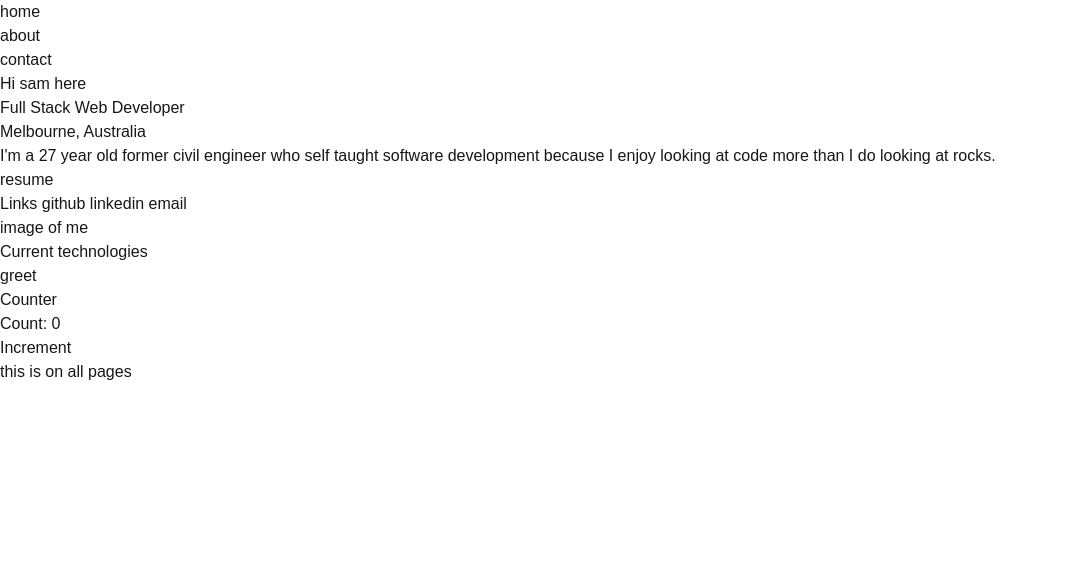
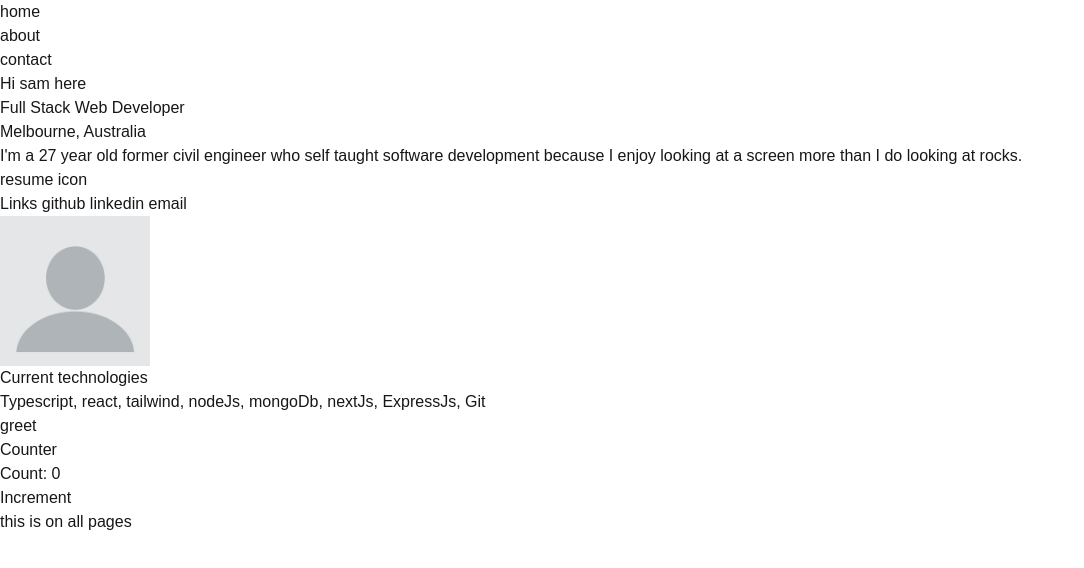
Before and after one commit to samuelchen17/sc-portfolio-2, a Next.js app: page / in a window 1280 px wide. Shown: the top 568 px of the page, without its empty margins (0-1084 px from the left). Built offline with nearby package versions, Linux system fonts and the light colour scheme.

Commit message:
homepage styling

```diff
--- a/src/app/layout.tsx
+++ b/src/app/layout.tsx
@@ -30,7 +30,7 @@ export default function RootLayout({
       >
         {/* <header>this is on all pages</header> */}
         <Header />
-        <main> {children}</main>
+        <main className="my-12">{children}</main>
         <footer>this is on all pages</footer>
       </body>
     </html>
--- a/src/app/page.tsx
+++ b/src/app/page.tsx
@@ -9,27 +9,38 @@ export default function Home() {
     <article>
       {/* info about me */}
       <section>
-        <div>
-          <h1>Hi sam here</h1>
-          <h2>Full Stack Web Developer</h2>
-          <div>Melbourne, Australia</div>
+        <div className="space-y-4">
+          <h1 className="text-3xl font-bold">Hi sam here</h1>
+          <h2 className="text-xl text-gray-400">Full Stack Web Developer</h2>
+          <span>Melbourne, Australia</span>
           <p>
             I'm a {new Date().getFullYear() - BIRTH_YEAR} year old former civil
             engineer who self taught software development because I enjoy
-            looking at code more than I do looking at rocks.
+            looking at a screen more than I do looking at rocks.
           </p>
+        </div>
 
-          <div>
-            <div>resume</div>
-            <div>Links github linkedin email</div>
-          </div>
+        {/* resume and links */}
+        <div>
+          <div>resume icon</div>
+          <div>Links github linkedin email</div>
+        </div>
 
-          <span>image of me</span>
-        </div>
+        <Image
+          src="/dp.png"
+          alt="photo of sam"
+          className="rounded-md"
+          width={150}
+          height={150}
+          priority
+        />
       </section>
 
       <section>
         <h2>Current technologies</h2>
+        <p>
+          Typescript, react, tailwind, nodeJs, mongoDb, nextJs, ExpressJs, Git{" "}
+        </p>
       </section>
 
       <Greet />
```
Also changed, not shown: public/dp.png (added).
